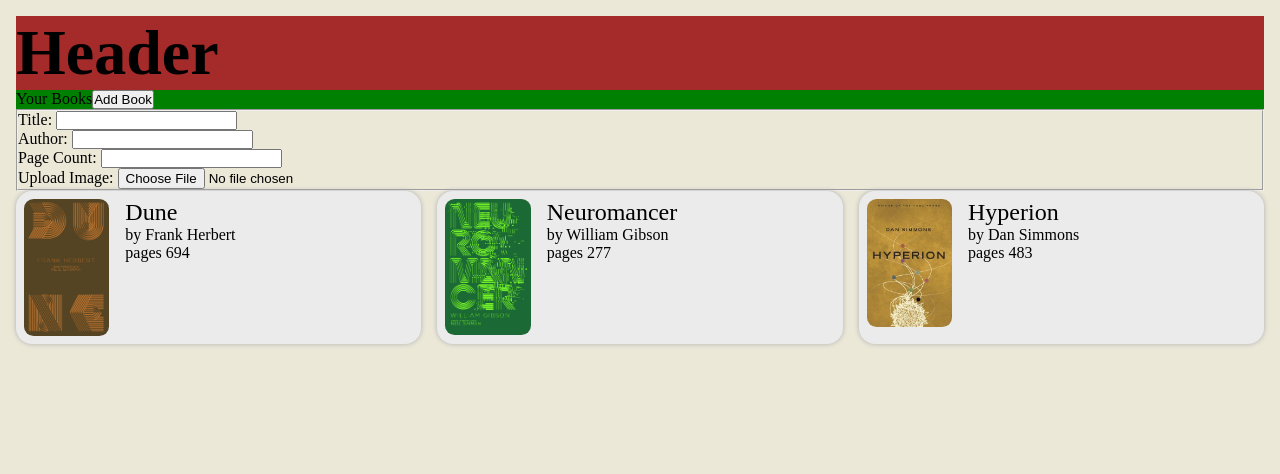
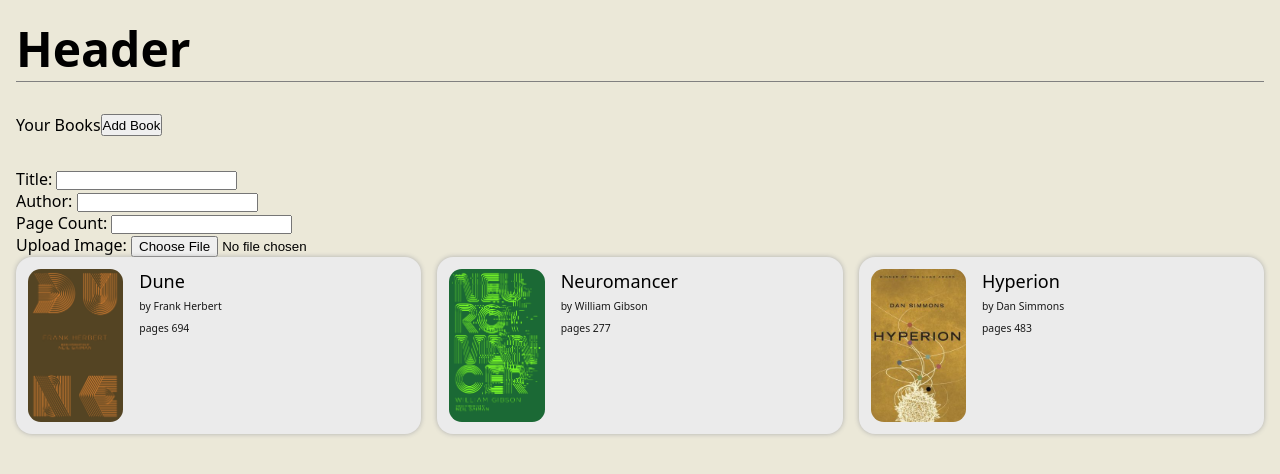
Before and after one commit to Nik-Reyes/CoverToCoverLibrary, a plain HTML site: page index.html in a window 1280 px wide. Drawn offline with Linux system fonts and the light colour scheme.

Commit message:
style: adjust various styles

```diff
--- a/style.css
+++ b/style.css
@@ -2,6 +2,13 @@
   margin: 0;
   padding: 0;
   box-sizing: border-box;
+}
+
+body {
+  padding: 1rem;
+  background-color: #ebe8d8;
+  font-family: system-ui, -apple-system, BlinkMacSystemFont, 'Segoe UI', Roboto,
+    Oxygen, Ubuntu, Cantarell, 'Open Sans', 'Helvetica Neue', sans-serif;
 }
 
 img {
@@ -10,9 +17,12 @@ img {
   height: auto;
 }
 
-body {
-  padding: 1rem;
-  background-color: #ebe8d8;
+fieldset {
+  border: none;
+}
+
+span {
+  display: inline-block;
 }
 
 .page-wrapper {
@@ -22,19 +32,19 @@ body {
     'nav'
     'library';
   grid-template-rows: repeat(2, auto) 1fr;
+  gap: 2rem;
 }
 
 .header {
   display: flex;
-  font-size: 2rem;
-  background-color: brown;
+  font-size: 1.5rem;
   grid-area: header;
+  border-bottom: 1px solid grey;
 }
 
 .nav {
   display: flex;
   grid-area: nav;
-  background: green;
 }
 
 .library {
@@ -45,35 +55,38 @@ body {
 
 .book-collection {
   display: grid;
-  grid-auto-rows: min-content;
   grid-template-columns: repeat(auto-fit, minmax(min(100%, 250px), 1fr));
   gap: 1rem;
 }
 
 .book {
   display: grid;
-  grid-template-columns: 25% 1fr;
+  grid-template-columns: minmax(90px, 25%) 1fr;
   width: 100%;
-  background-color: rgb(235, 235, 235);
+  gap: 1rem;
+  padding: 0.75rem;
   border-radius: 1rem;
   box-shadow: 0 0 5px rgb(175, 175, 175);
+  background-color: rgb(235, 235, 235);
 }
 
 .book-cover-wrapper {
-  width: 100%;
+  height: 100%;
 }
 
 .book-cover {
   object-fit: cover;
   object-position: center;
-  border-radius: 1.1rem;
-}
-
-.book-meta,
-.book-cover {
-  padding: 0.5rem;
+  border-radius: 0.8rem;
+  height: 100%;
 }
 
 .title > span {
-  font-size: 1.5rem;
+  font-size: 1.125rem;
 }
+
+:where(.author, .pages) > span {
+  font-size: 0.65rem;
+  font-weight: 300;
+  color: rgb(24, 24, 24);
+}
```
